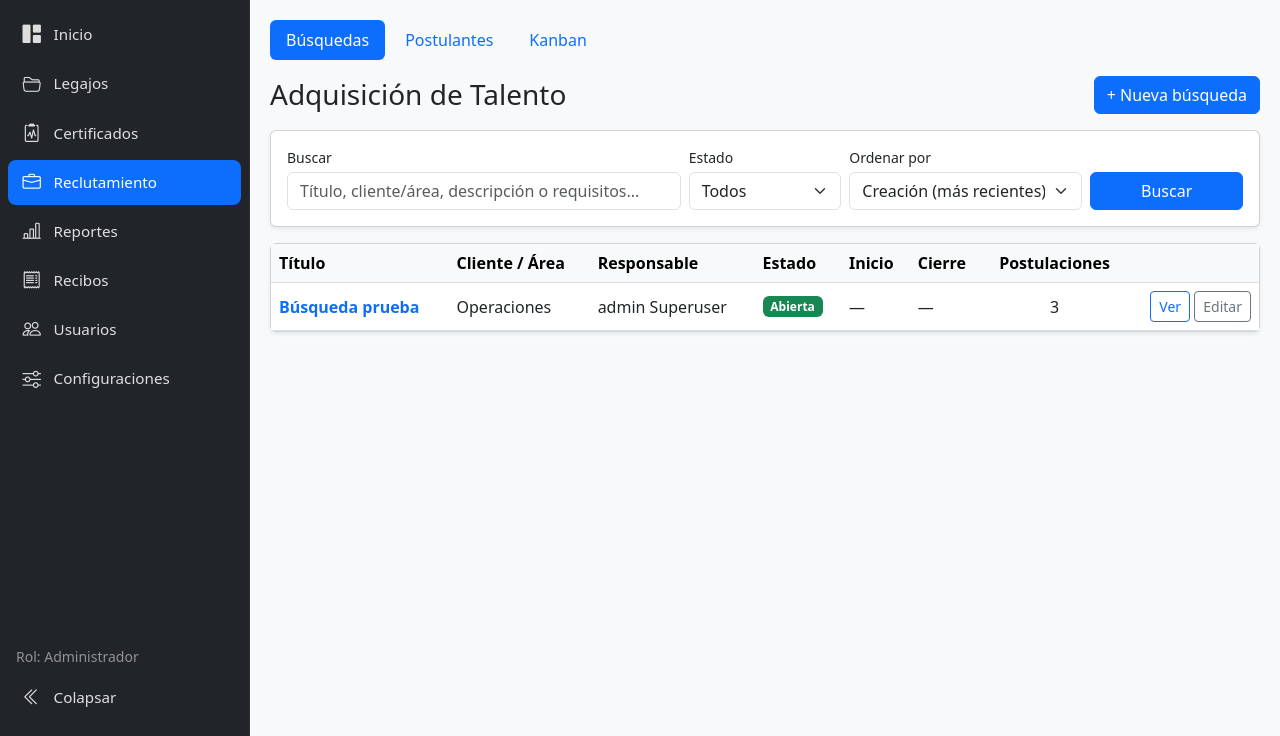
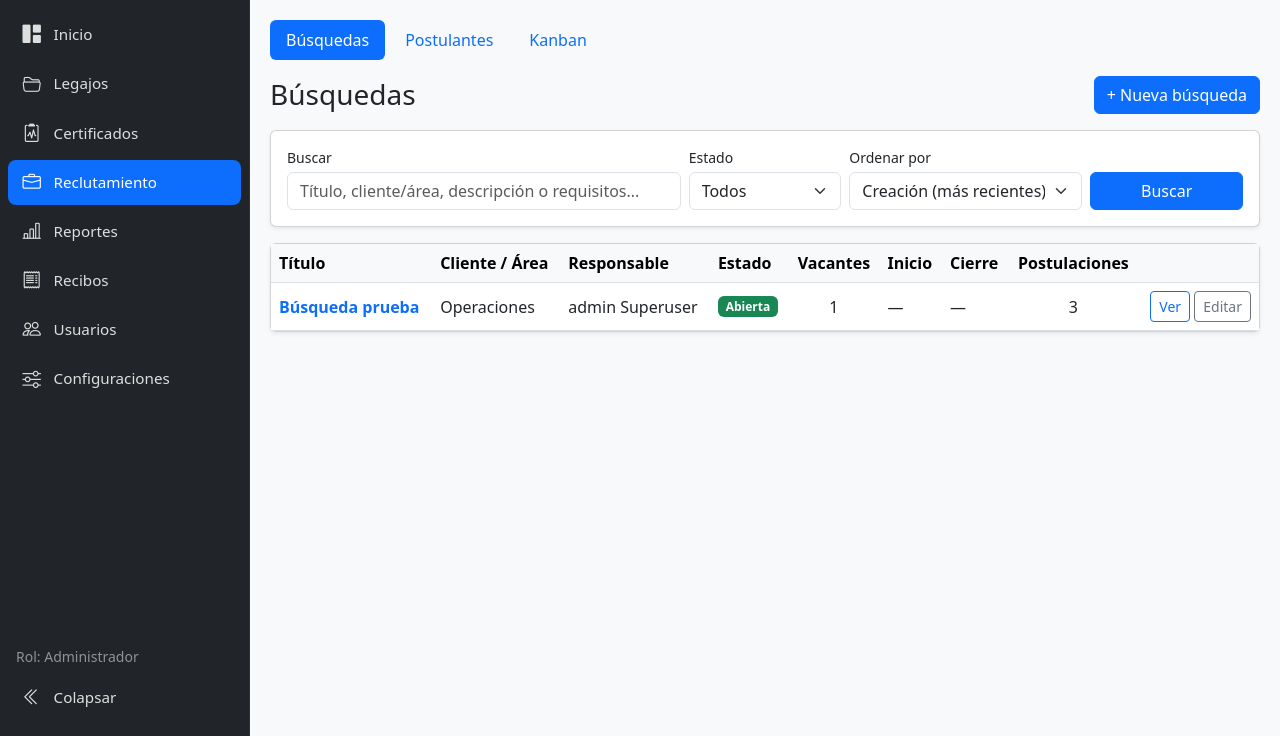
Before and after one commit to hmenta/HRM_open, a Django app: page /recruitment/positions/ in a window 1280 px wide. Shown: the part 64-800 px from the top of the page. Run offline with Django 4.2, Linux system fonts and the light colour scheme; a user stored in the database is signed in; data comes from the database, SQL or seed files in the repository.

Commit message:
Add files via upload
Corrección en filtros y botón limpiar.

```diff
--- a/templates/recruitment/positions.html
+++ b/templates/recruitment/positions.html
@@ -4,7 +4,7 @@
 
 {% block recruitment_content %}
 <div class="d-flex justify-content-between align-items-center mb-3">
-  <h1 class="h3 mb-0">Adquisición de Talento</h1>
+  <h1 class="h3 mb-0">Búsquedas</h1>
   {% if can_manage_recruitment %}
     <a href="{% url 'recruitment:position_create' %}" class="btn btn-primary">+ Nueva búsqueda</a>
   {% endif %}
@@ -46,7 +46,7 @@
     <div class="col-12 col-md-2 d-flex gap-2">
       <button type="submit" class="btn btn-primary w-100">Buscar</button>
       {% if q or status_filter or current_sort != "-created_at" %}
-        <a href="{% url 'recruitment:positions' %}" class="btn btn-outline-secondary" title="Limpiar filtros">✕</a>
+        <a href="{% url 'recruitment:position_list' %}" class="btn btn-outline-secondary" title="Limpiar filtros">Limpiar</a>
       {% endif %}
     </div>
   </div>
@@ -71,6 +71,11 @@
           <th>
             <a href="?q={{ q|urlencode }}&status={{ status_filter|urlencode }}&sort={% if current_sort == 'status' %}-status{% else %}status{% endif %}" class="text-decoration-none text-reset">
               Estado {% if current_sort == "status" %}↑{% elif current_sort == "-status" %}↓{% endif %}
+            </a>
+          </th>
+          <th class="text-center">
+            <a href="?q={{ q|urlencode }}&status={{ status_filter|urlencode }}&sort={% if current_sort == '-vacancies' %}vacancies{% else %}-vacancies{% endif %}" class="text-decoration-none text-reset">
+              Vacantes {% if current_sort == "-vacancies" %}↓{% elif current_sort == "vacancies" %}↑{% endif %}
             </a>
           </th>
           <th>
@@ -102,6 +107,7 @@
               <span class="badge bg-secondary">{{ position.get_status_display }}</span>
             {% endif %}
           </td>
+          <td class="text-center">{{ position.vacancies }}</td>
           <td>{{ position.start_date|date:"d/m/Y"|default:"—" }}</td>
           <td>{{ position.closing_date|date:"d/m/Y"|default:"—" }}</td>
           <td class="text-center">{{ position.applications.count }}</td>
@@ -113,7 +119,7 @@
           </td>
         </tr>
         {% empty %}
-        <tr><td colspan="8" class="text-center text-muted py-4">No se encontraron búsquedas con los criterios seleccionados.</td></tr>
+        <tr><td colspan="9" class="text-center text-muted py-4">No se encontraron búsquedas con los criterios seleccionados.</td></tr>
         {% endfor %}
       </tbody>
     </table>
```
